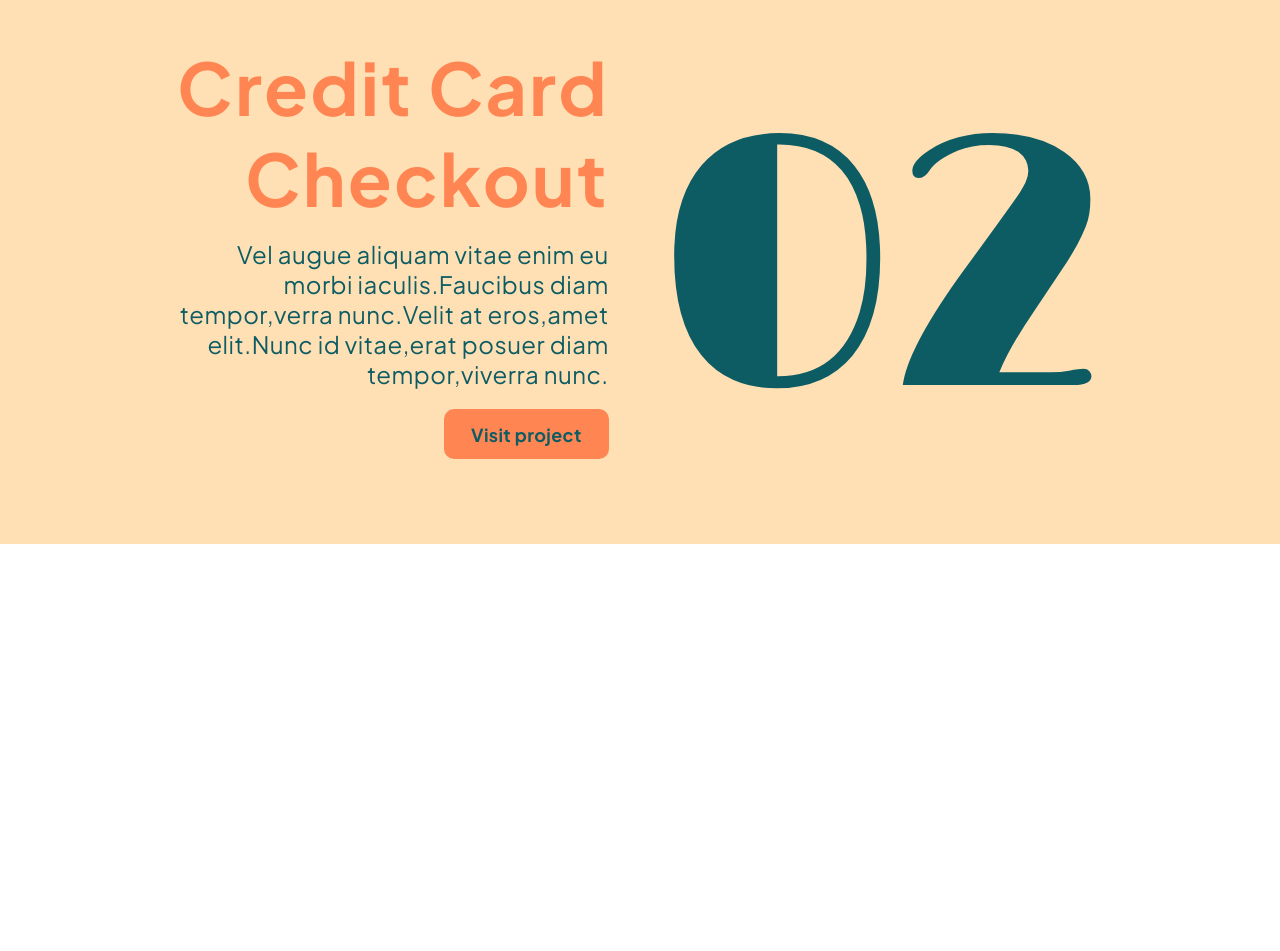
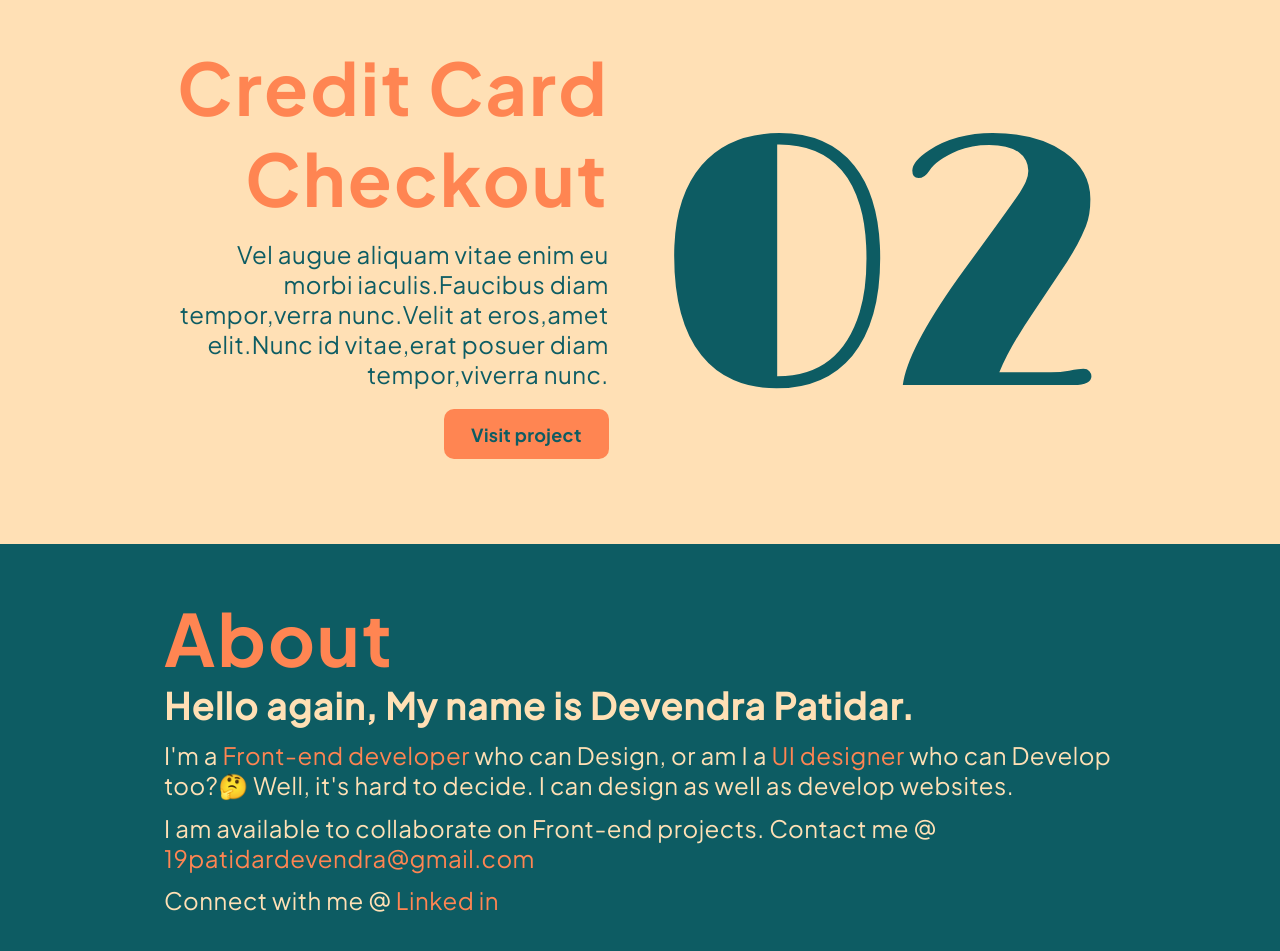
Before and after one commit to dev-n-dra/Daily-UI, a plain HTML site: page index.html in a window 1280 px wide. Shown: the part 1280-2231 px from the top of the page. Before the commit the page ends 1824 px from the top, so only its background shows below. Drawn offline with nearby package versions, Linux system fonts and the light colour scheme.

Commit message:
footer section

```diff
--- a/index.html
+++ b/index.html
@@ -25,7 +25,27 @@
     </div>
     <!-- hero section ends here-------------------------------- -->
     <main></main>
-    <footer></footer>
+    <footer>
+        <div class="container">
+            <h1 class="accent">About</h1>
+            <h3>Hello again, My name is Devendra Patidar.</h3>
+            <p>
+                I'm a <span class="accent">Front-end developer</span> who can Design, or am I a <span class="accent">UI designer</span> who can Develop too?🤔 Well, it's hard to decide. I can design as well as develop websites.
+            </p>
+            <p>
+                I am available to collaborate on Front-end projects. Contact me @
+                <a class="accent" href="mailto:19patidardevendra@gmail.com">
+            19patidardevendra@gmail.com
+          </a>
+            </p>
+            <p>
+                Connect with me @
+                <a class="accent" href="https://www.linkedin.com/in/devendra-patidar-frontend-developer/" target="blank">
+            Linked in
+          </a>
+            </p>
+        </div>
+    </footer>
 
     <script src="main.js"></script>
 </body>
--- a/style.css
+++ b/style.css
@@ -202,3 +202,16 @@ a {
         order: 2;
     }
 }
+
+
+/* footer------------------------------------- */
+
+footer {
+    background: #0d5c63;
+    color: #ffe0b5;
+    padding: 2em 0;
+}
+
+footer p {
+    margin: 0.5em 0;
+}
```
